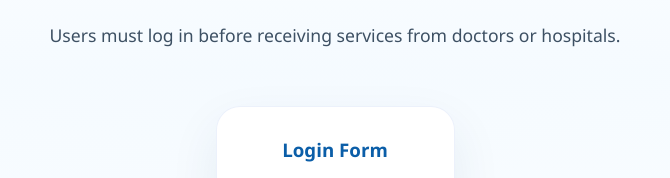
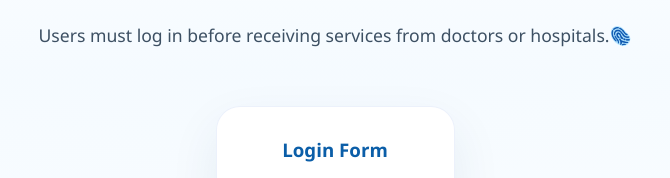
Before and after one commit to adugnahirpo4-hue/MedLink-Ethiopia, a plain HTML site: page Assets/login.html in a window 1280 px wide. Shown: the part 320-498 px from the top of the page, 305-975 px from the left. Drawn offline with Linux system fonts and the light colour scheme.

Commit message:
Fingerprint Emoji added to login section

```diff
--- a/Assets/login.html
+++ b/Assets/login.html
@@ -28,7 +28,7 @@
 
     <main class="hero">
         <h2>Login</h2>
-        <p>Users must log in before receiving services from doctors or hospitals.</p>
+        <p>Users must log in before receiving services from doctors or hospitals.🫆</p>
 
         <section class="page-card page-section" style="margin-top: 2rem; max-width: 450px;">
             <h3>Login Form</h3>
```
Also changed, not shown: Assets/MedLink.html (+1 -3 lines).
